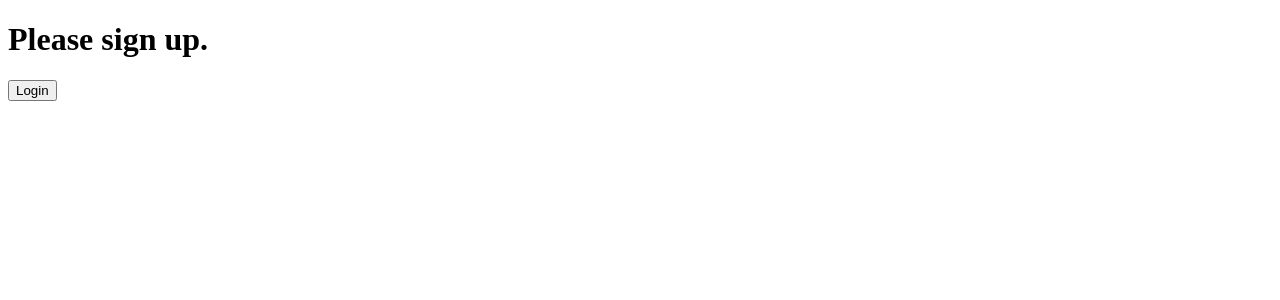
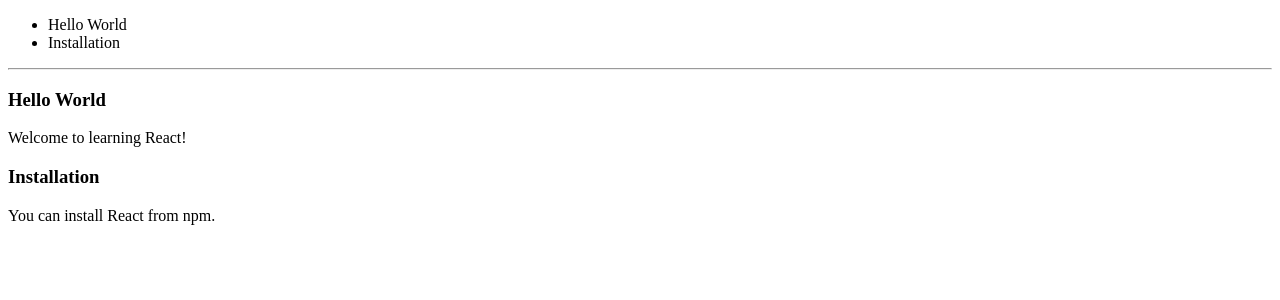
Before and after one commit to Jackes07/Aprendizagem-React, a React (Create React App) app: page / in a window 1280 px wide. Shown: the top 300 px of the page. Built offline with nearby package versions, Linux system fonts and the light colour scheme.

Commit message:
Lista e Chaves

```diff
--- /dev/null
+++ b/src/estudoDeCaso/chavesUnicasElementosIrmaos.js
@@ -0,0 +1,37 @@
+import React from 'react'
+
+function Blog(props){
+    const sidebar = (
+        <ul>
+            {props.post.map((post) =>
+            <li key={post.id}>
+                {post.title}
+            </li>
+            )}
+        </ul>
+    )
+
+    const content = props.post.map((post) =>
+       <div key={post.id}>
+           <h3>{post.title}</h3>
+            <p>{post.content}</p>
+       </div>
+    )
+    return (
+        <div>
+            {sidebar}
+            <hr/>
+            {content}
+        </div>
+    )
+}
+
+const posts = [
+    {id: 1, title: 'Hello World', content: 'Welcome to learning React!'},
+    {id: 2, title: 'Installation', content: 'You can install React from npm.'}];
+
+  function ForExportElemKeys(){
+     return <Blog post={posts}/>
+  }
+
+  export default ForExportElemKeys
--- /dev/null
+++ b/src/estudoDeCaso/extraindoComponentWithKeys.js
@@ -0,0 +1,25 @@
+//extrai um componente ListItem, você deve deixar a chave nos elementos
+//<ListItem /> ao invés de deixar no elemento <li> dentro de ListItem.
+import React from 'react'
+
+function ListItem(props){
+    return <li>{props.value}</li>
+}
+
+function NumberList(props){
+    const numbers = props.numbers
+    const listItems = numbers.map((number) =>
+    <ListItem key={number.toString()} value={number}/>
+    );
+    return (
+        <ul>
+            {listItems}
+        </ul>
+    )
+}
+
+function ForExport(){
+   return <NumberList numbers={[1,2,3,4,5]}/>
+}
+
+export default ForExport
--- /dev/null
+++ b/src/estudoDeCaso/listaeChaves.js
@@ -0,0 +1,15 @@
+import React from 'react';
+import ReactDOM from 'react-dom';
+
+ /*   const numbers = [1, 2, 3, 4, 5];
+    const listItems = numbers.map((number) => <li>{number}</li>);*/
+
+    function ListNumbers(prop) {
+        const { numbers } = prop;
+        return <ul>{numbers.map(number => <li key={number.toString()}>{number}</li>)}</ul>}
+
+      function ListKey() {
+        return <ListNumbers numbers={[1,2,3,4,5]}/>
+      }
+
+      export default ListKey
--- a/src/index.js
+++ b/src/index.js
@@ -5,11 +5,15 @@ import WorkEvents from './estudoDeCaso/trabalhandoComEventos';
 import renderCondi from './estudoDeCaso/renderCondicional';
 import Greeting from './estudoDeCaso/renderCondicional';
 import LoginControl from './estudoDeCaso/renderCondicional';
+import ListKey from './estudoDeCaso/listaeChaves';
+import ForExport from './estudoDeCaso/extraindoComponentWithKeys';
+import ForExportElemKeys from './estudoDeCaso/chavesUnicasElementosIrmaos';
 
 
     ReactDOM.render(
         //Estou passando o objeto a ser rendenrizado e onde ele vai ser renderizado
         //Esse Clock é uma função que eu passei que estou usando ele como um elemento do react
-        <LoginControl/>,
+
+        <ForExportElemKeys />,
         document.getElementById('root')
     );
```
